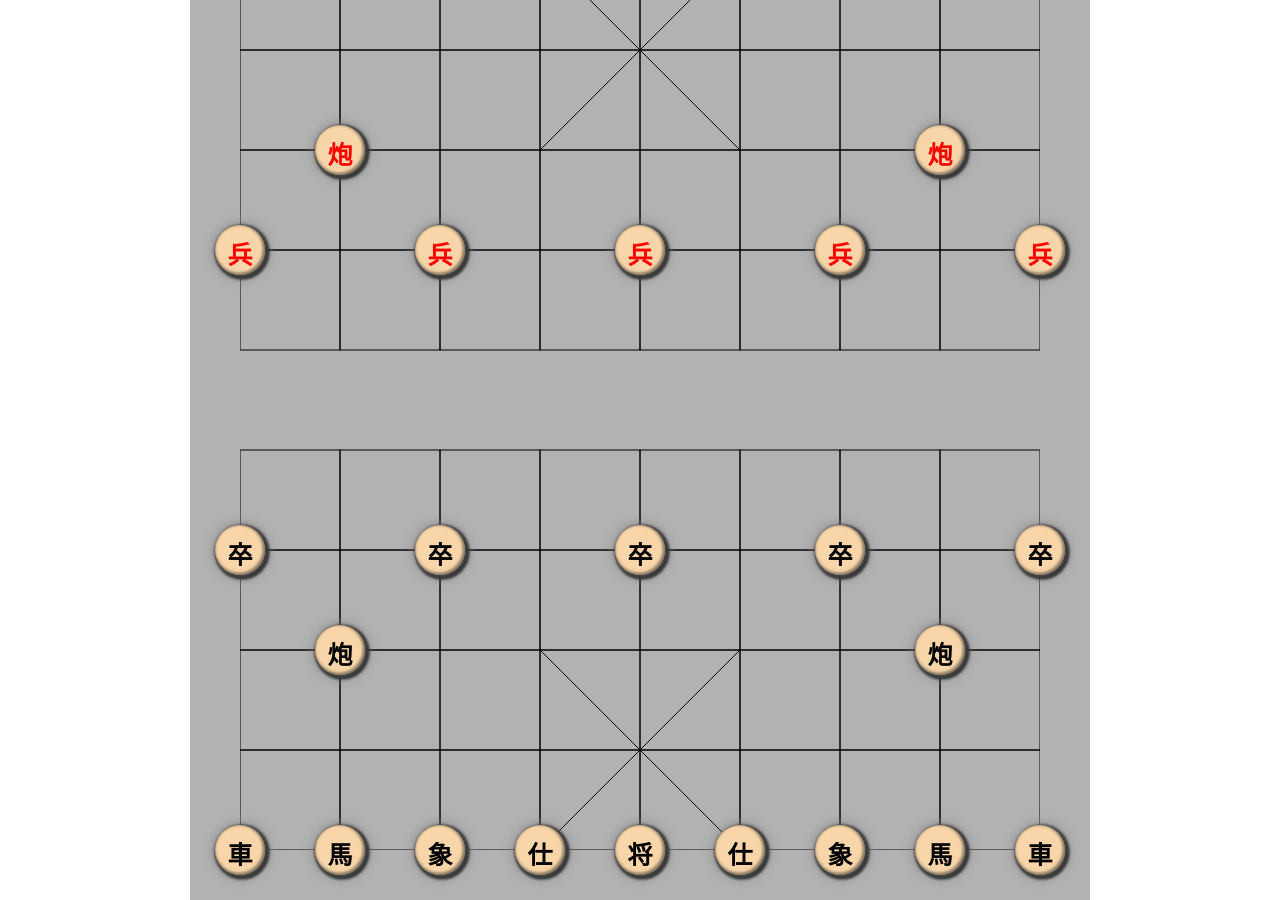
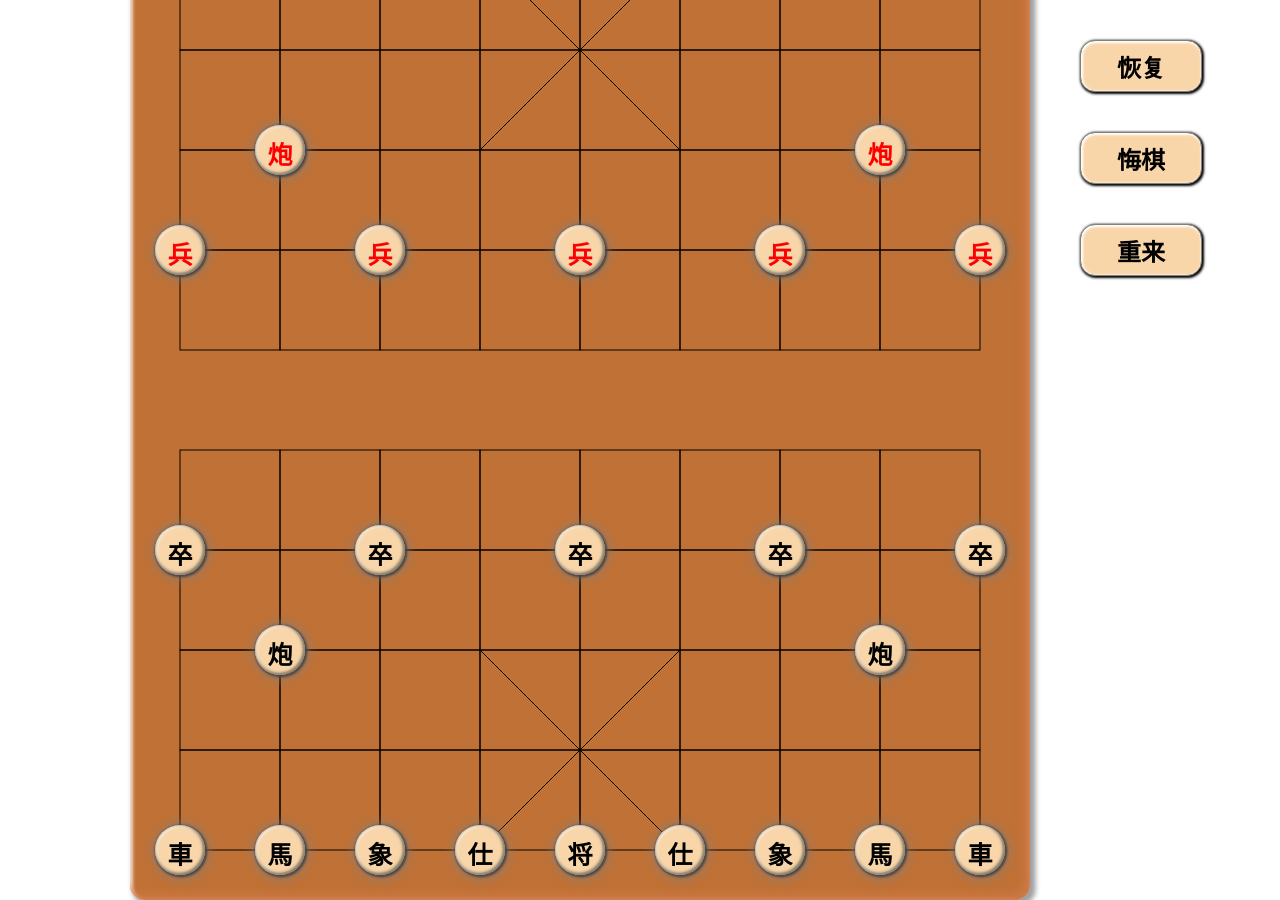
Before and after one commit to Inkyart/ChessGame, a website built with webpack: page index.html in a window 1280 px wide. Built offline with nearby package versions, Linux system fonts and the light colour scheme.

Commit message:
修改样式和增加相关按钮

```diff
--- a/index.html
+++ b/index.html
@@ -14,6 +14,11 @@
 			<div class="content"></div>
 			<canvas></canvas>
 		</div>
+        <div class="menu">
+            <div class="btn btn-recovery">恢复</div>
+            <div class="btn btn-revoke">悔棋</div>
+            <div class="btn btn-reset">重来</div>
+        </div>
 	</body>
 
 </html>
--- a/src/script/Init.ts
+++ b/src/script/Init.ts
@@ -18,17 +18,19 @@ export default class Init {
 	private _size: number
 
 	/** 格子初始 x 坐标 */
-	private _x: number = 0
+	private _x: number = 50
 
 	/** 格子初始 y 坐标 */
-	private _y: number = 0
+	private _y: number = 50
 
 	constructor() {
 		/** 设置 canvas 宽高 */
-		this._canvas.height = 900
-		this._canvas.width = 800
+		this._canvas.height = 1000
+		this._canvas.width = 900
 		/** 设置 格子 大小 */
-		this._size = this._canvas.height / 9
+		this._size = (this._canvas.height - 100) / 9
+        this._ctx.fillStyle = 'rgb(255, 150, 70)'
+        this._ctx.fillRect(0, 0, 900, 1000)
 		/** 开始绘制棋盘 */
 		this.drawLattice()
 	}
@@ -55,7 +57,7 @@ export default class Init {
 				this._x += this._size;
 			}
 			// 一行结束，x 坐标归零
-			this._x = 0
+			this._x = 50
 			// y 坐标加一 表示新一行
 			this._y += this._size
 		}
--- a/src/theme/main.scss
+++ b/src/theme/main.scss
@@ -37,6 +37,12 @@ body {
     @include center();
 }
 
+/** 画布
+------------------------------------------------------------*/
+canvas {
+    border-radius: 15px;
+}
+
 /** 棋盘内容
 ------------------------------------------------------------*/
 .content {
@@ -46,11 +52,15 @@ body {
     right: 100px;
     width: 900px;
     height: 1000px;
-    background-color: hsla(0, 0%, 0%, 0.3);
     display: flex;
     flex-flow: wrap row;
     justify-content: space-between;
     z-index: 99;
+    border-radius: 15px;
+    box-shadow: 4px 4px .3em .1em rgba(0, 0, 0, 0.377),
+                inset -4px -4px .5em .1em rgb(205, 120, 70),
+                inset 1px 1px .2em .1em white;
+    background-color: rgba(0, 0, 0, 0.247);
 }
 
 /** 格子
@@ -89,12 +99,12 @@ body {
     font-weight: 900;
     background-color: rgb(248, 214, 169);
     vertical-align: middle;
-    box-shadow: 1px 1px 0.5em 1px gray,
-        inset -1px -1px 0.1em .05em rgba(31, 31, 31, .5),
-        2px 2px .1em .1em black;
+    box-shadow: 1px 1px .5em 1px gray,
+        inset -1px -1px .1em .05em rgba(31, 31, 31, .5),
+        inset 1px 1px .1em 1px hsla(0, 0%, 100%, .7),
+        1px 1px .1em 1px black;
     cursor: pointer;
     @include center();
-
     /** 红色文本
     ------------------------------------------------------------*/
     &.red {
@@ -141,10 +151,34 @@ body {
     left: 40px;
     top: 40px;
     cursor: pointer;
+    display: none;
 }
 
-/** 隐藏点位
+/** 显示点位
 ------------------------------------------------------------*/
-.hidden {
-    display: none;
+.show {
+    display: block;
 }
+
+/** 棋子菜单
+------------------------------------------------------------*/
+.menu {
+    width: 120px;
+    height: 800px;
+}
+
+/** 棋子按钮
+------------------------------------------------------------*/
+.btn {
+    margin-top: 40px;
+    width: 100%;
+    height: 50px;
+    @include center();
+    font-size: 24px;
+    border: 1px solid gray;
+    border-radius: 15px;
+    background-color: rgb(248, 214, 169);
+    font-weight: 800;
+    box-shadow: 1px 1px .1em 1px black,
+                inset 1px 1px .1em 1px white;
+}
```
Also changed, not shown: src/theme/index.css, 1 other file.
